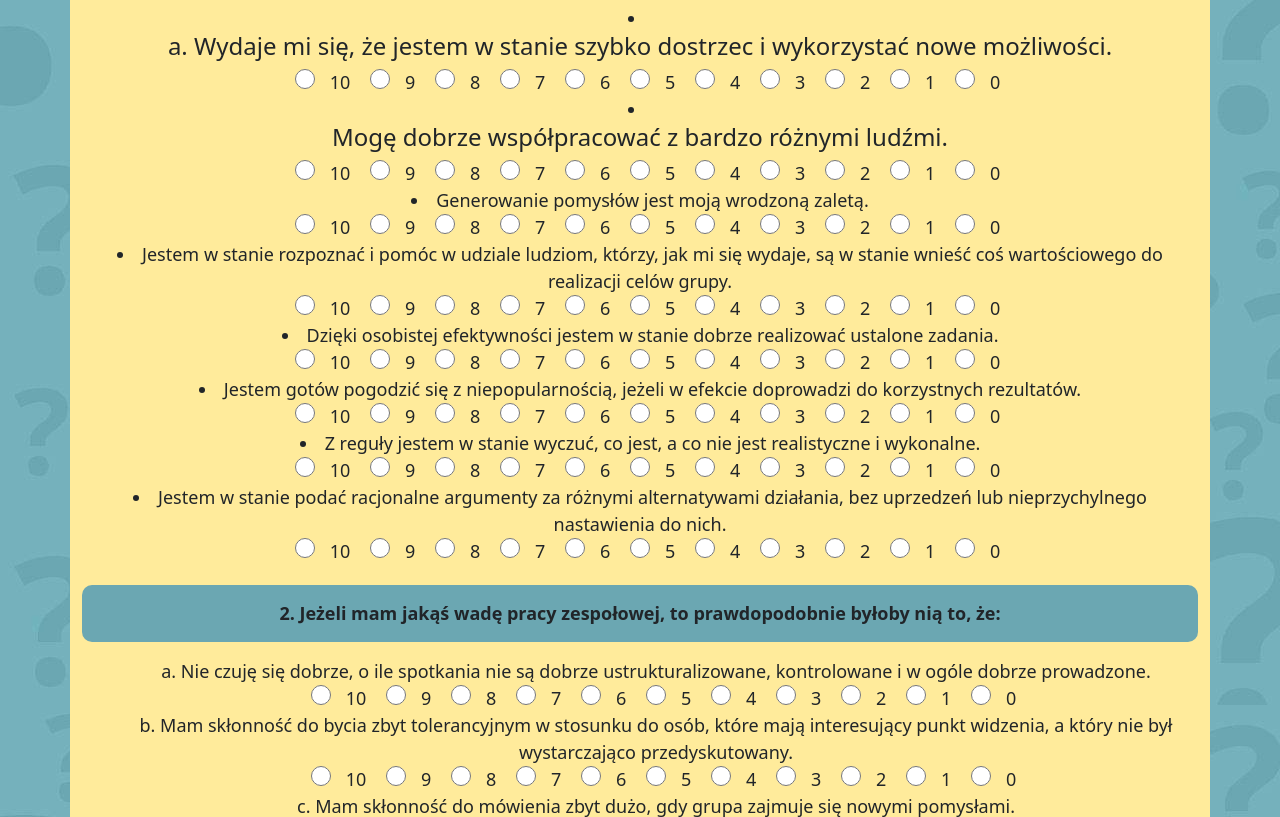
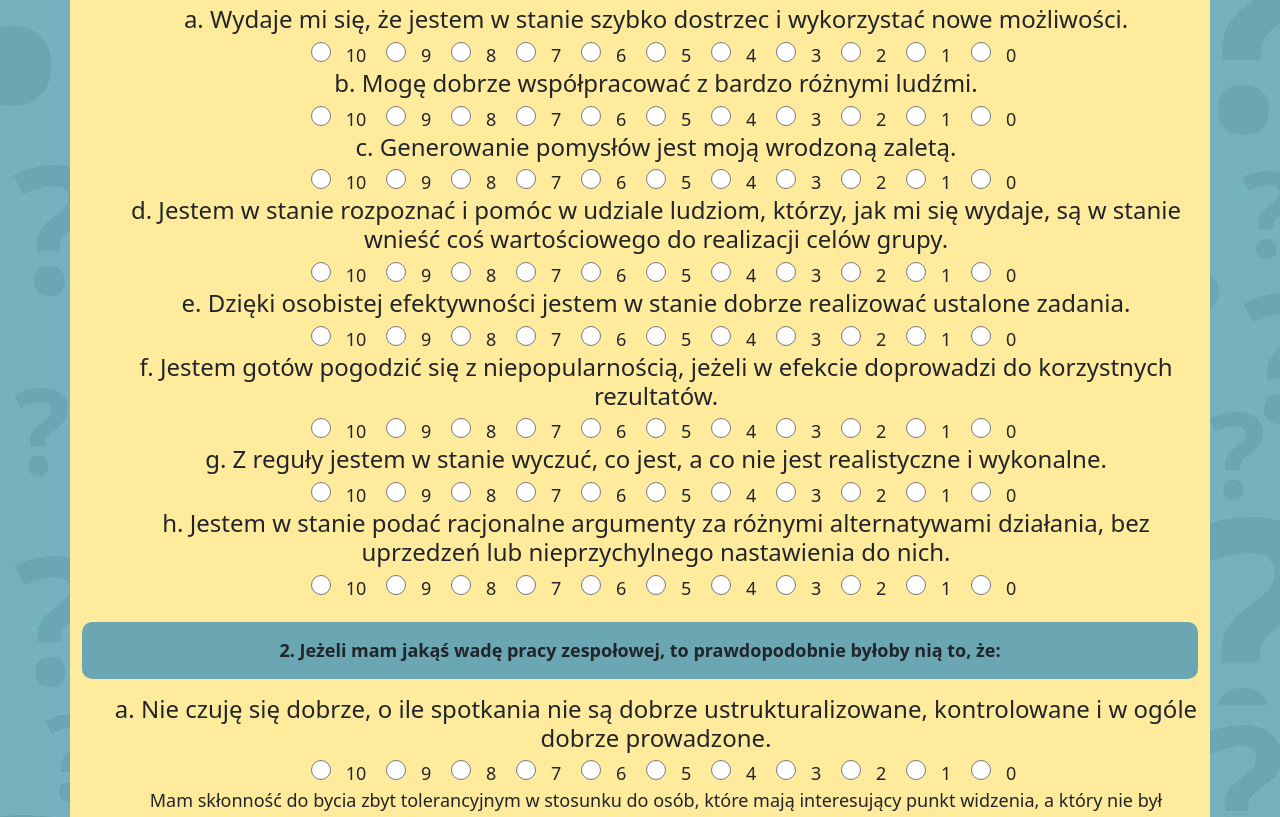
Before and after one commit to Rafal-Dabek/Test_Belbina, a plain HTML site: page index.html in a window 1280 px wide. Shown: the part 360-1177 px from the top of the page. Drawn offline with nearby package versions, Linux system fonts and the light colour scheme.

Commit message:
Update index.html

```diff
--- a/index.html
+++ b/index.html
@@ -40,9 +40,11 @@
            </b>
            </b>
        </p>
-
-        <li>
-            <h4>a. Wydaje mi się, że jestem w stanie szybko dostrzec i wykorzystać nowe możliwości.</h3>
+       <ol type="a" style="list-style-type:none;">
+        <li>
+            <h4>
+                a. Wydaje mi się, że jestem w stanie szybko dostrzec i wykorzystać nowe możliwości.
+            </h4>
 
 
 
@@ -88,7 +90,7 @@
 
         </li>
         <li>
-           <h4>Mogę dobrze współpracować z bardzo różnymi ludźmi. </h4>
+           <h4>b. Mogę dobrze współpracować z bardzo różnymi ludźmi. </h4>
 
 
                 <form>
@@ -129,7 +131,7 @@
 
         </li>
         <li>
-            Generowanie pomysłów jest moją wrodzoną zaletą.
+            <h4>c. Generowanie pomysłów jest moją wrodzoną zaletą. </h4>
 
 
                 <form>
@@ -171,7 +173,7 @@
 
         </li>
         <li>
-            Jestem w stanie rozpoznać i pomóc w udziale ludziom, którzy, jak mi się wydaje, są w stanie wnieść coś wartościowego do realizacji celów grupy.
+            <h4>d. Jestem w stanie rozpoznać i pomóc w udziale ludziom, którzy, jak mi się wydaje, są w stanie wnieść coś wartościowego do realizacji celów grupy.</h4>
 
 
                 <form>
@@ -208,12 +210,12 @@
                     <input type="radio" name="Question" id="0_4_0" onclick="display(id)"
                         value="0">0
 
-                </form>
-
-
-        </li>
-        <li>
-            Dzięki osobistej efektywności jestem w stanie dobrze realizować ustalone zadania.
+            </form>
+
+
+        </li>
+        <li>
+            <h4>e. Dzięki osobistej efektywności jestem w stanie dobrze realizować ustalone zadania.</h4>
 
 
                 <form>
@@ -255,7 +257,7 @@
 
         </li>
         <li>
-            Jestem gotów pogodzić się z niepopularnością, jeżeli w efekcie doprowadzi do korzystnych rezultatów.
+           <h4>f. Jestem gotów pogodzić się z niepopularnością, jeżeli w efekcie doprowadzi do korzystnych rezultatów. </h4>
 
 
                 <form>
@@ -297,7 +299,7 @@
 
         </li>
         <li>
-            Z reguły jestem w stanie wyczuć, co jest, a co nie jest realistyczne i wykonalne.
+           <h4>g. Z reguły jestem w stanie wyczuć, co jest, a co nie jest realistyczne i wykonalne. </h4>
 
                 <form>
                     <input type="radio" name="Question" id="0_7_10" onclick="display(id)"
@@ -338,7 +340,7 @@
 
         </li>
         <li>
-            Jestem w stanie podać racjonalne argumenty za różnymi alternatywami działania, bez uprzedzeń lub nieprzychylnego nastawienia do nich.
+            <h4>h. Jestem w stanie podać racjonalne argumenty za różnymi alternatywami działania, bez uprzedzeń lub nieprzychylnego nastawienia do nich.  </h4>
 
 
                 <form>
@@ -383,7 +385,7 @@
 
 
 
-
+       </ol>
 
 
 
@@ -403,10 +405,10 @@
        </p>
 
 
-       <ol type="a">
-
-        <li>
-            Nie czuję się dobrze, o ile spotkania nie są dobrze ustrukturalizowane, kontrolowane i w ogóle dobrze prowadzone.
+       <ol type="a" style="list-style-type:none;">
+
+        <li>
+            <h4>a. Nie czuję się dobrze, o ile spotkania nie są dobrze ustrukturalizowane, kontrolowane i w ogóle dobrze prowadzone. </h4>
 
 
 
```
